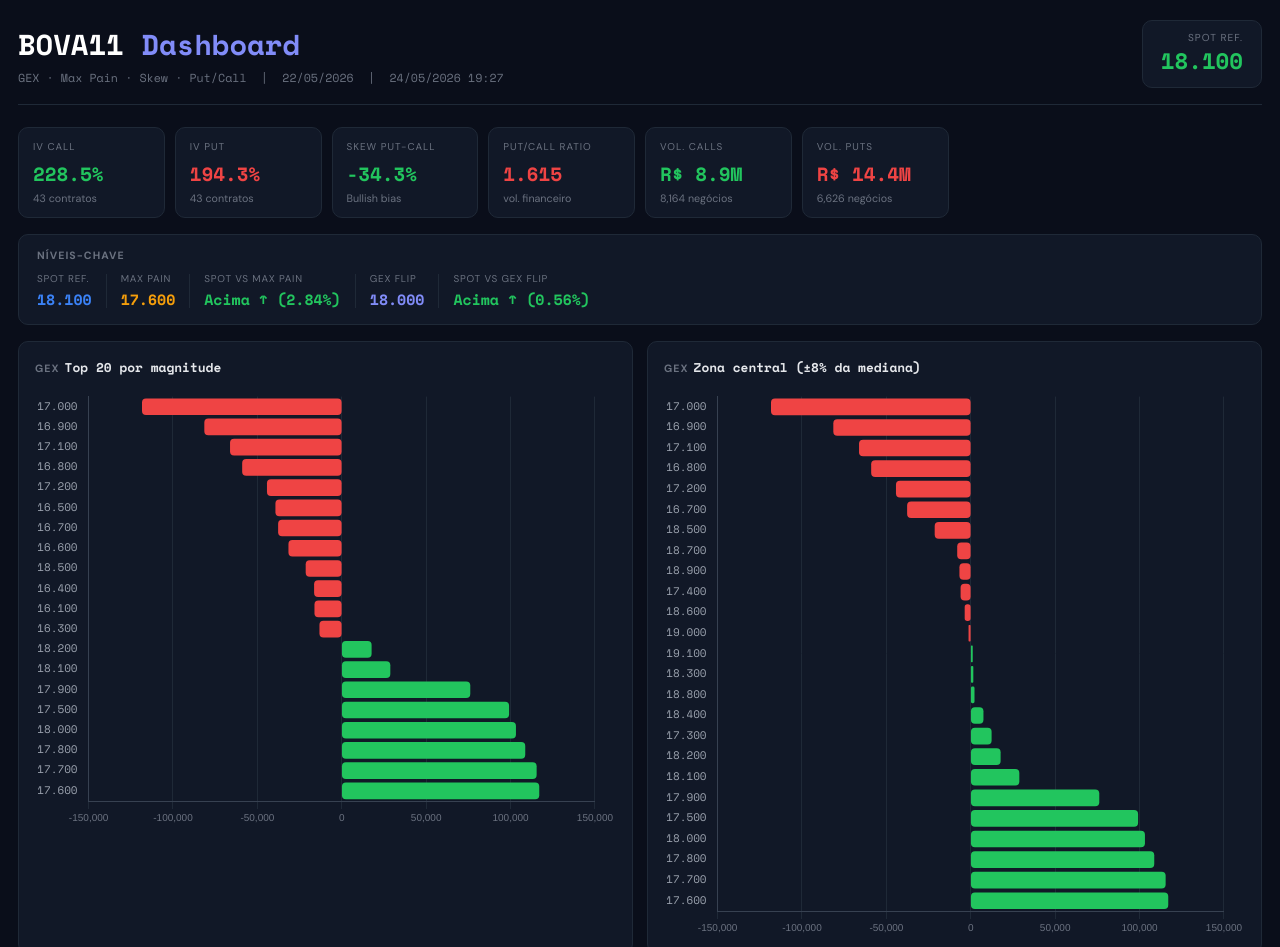
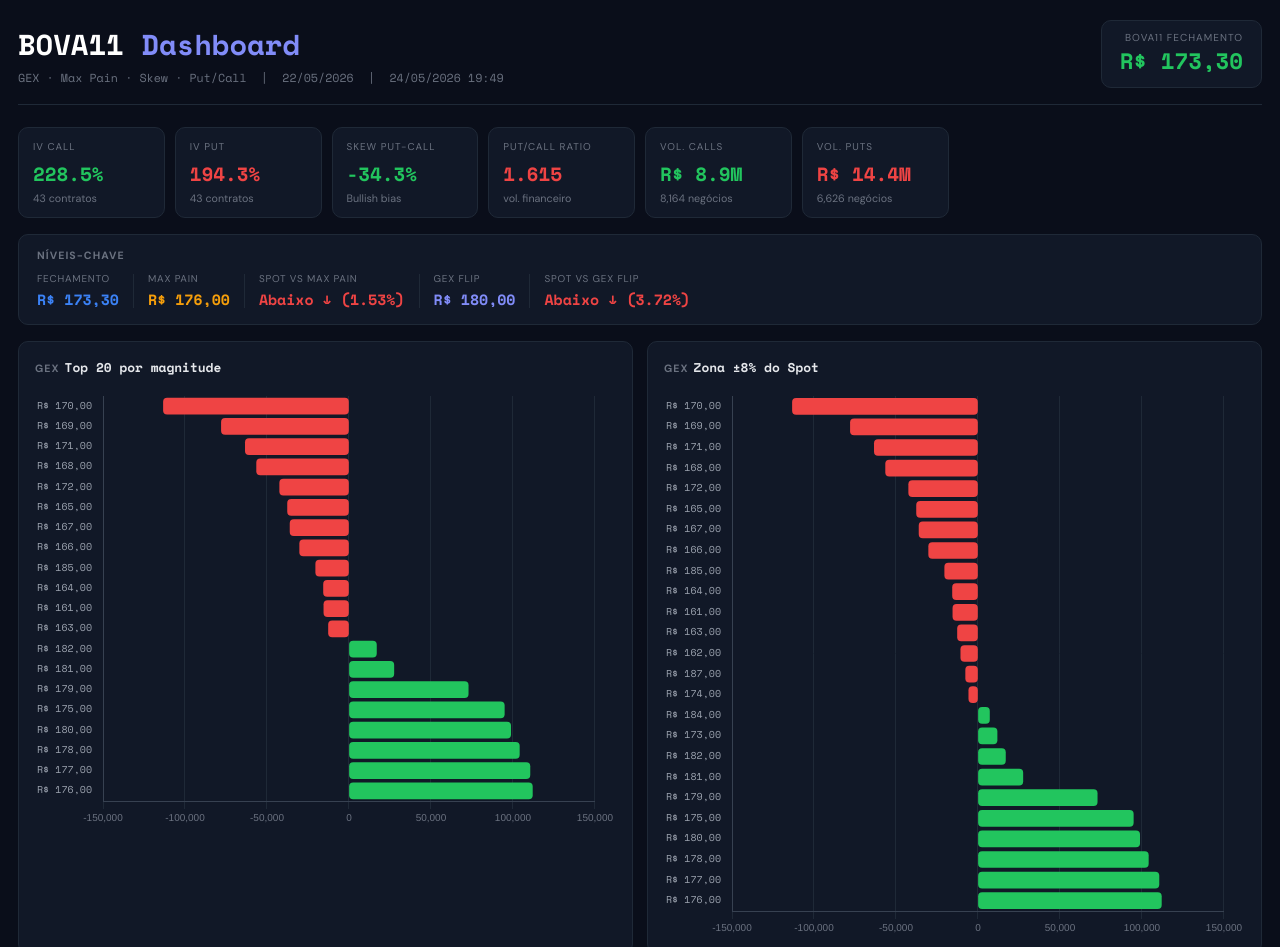
Before and after one commit to DayaneTeixeira/bova11-dashboard, a plain HTML site: page index.html in a window 1280 px wide. Shown: the top 947 px of the page. Drawn offline with nearby package versions, Linux system fonts and the light colour scheme.

Commit message:
deploy: 63e1549615214e0865593b5bd5370d5fa443f086

```diff
--- a/index.html
+++ b/index.html
@@ -42,11 +42,11 @@
 <div class="header">
   <div>
     <h1>BOVA11 <span>Dashboard</span></h1>
-    <p>GEX · Max Pain · Skew · Put/Call &nbsp;|&nbsp; 22/05/2026 &nbsp;|&nbsp; 24/05/2026 19:27</p>
+    <p>GEX · Max Pain · Skew · Put/Call &nbsp;|&nbsp; 22/05/2026 &nbsp;|&nbsp; 24/05/2026 19:49</p>
   </div>
   <div class="spot-badge">
-    <div class="lbl">Spot Ref.</div>
-    <div class="val">18.100</div>
+    <div class="lbl">BOVA11 Fechamento</div>
+    <div class="val">R$ 173,30</div>
   </div>
 </div>
 
@@ -62,16 +62,16 @@
 <div class="levels">
   <h3>Níveis-Chave</h3>
   <div class="levels-row">
-    <div class="li"><span class="lbl">Spot Ref.</span><span class="val" style="color:var(--blue)">18.100</span></div>
+    <div class="li"><span class="lbl">Fechamento</span><span class="val" style="color:var(--blue)">R$ 173,30</span></div>
     <div class="sep"></div>
-    <div class="li"><span class="lbl">Max Pain</span><span class="val" style="color:var(--yellow)">17.600</span></div>
+    <div class="li"><span class="lbl">Max Pain</span><span class="val" style="color:var(--yellow)">R$ 176,00</span></div>
     <div class="sep"></div>
-    <div class="li"><span class="lbl">Spot vs Max Pain</span><span class="val" style="color:#22c55e">Acima ↑ (2.84%)</span></div>
+    <div class="li"><span class="lbl">Spot vs Max Pain</span><span class="val" style="color:#ef4444">Abaixo ↓ (1.53%)</span></div>
 
     <div class="sep"></div>
-    <div class="li"><span class="lbl">GEX Flip</span><span class="val" style="color:var(--accent)">18.000</span></div>
+    <div class="li"><span class="lbl">GEX Flip</span><span class="val" style="color:var(--accent)">R$ 180,00</span></div>
     <div class="sep"></div>
-    <div class="li"><span class="lbl">Spot vs GEX Flip</span><span class="val" style="color:#22c55e">Acima ↑ (0.56%)</span></div>
+    <div class="li"><span class="lbl">Spot vs GEX Flip</span><span class="val" style="color:#ef4444">Abaixo ↓ (3.72%)</span></div>
   </div>
 </div>
 
@@ -81,7 +81,7 @@
     <div class="chart-wrap" style="height:440px"><canvas id="cTop"></canvas></div>
   </div>
   <div class="chart-card">
-    <h3>GEX<span>Zona central (±8% da mediana)</span></h3>
+    <h3>GEX<span>Zona ±8% do Spot</span></h3>
     <div class="chart-wrap" style="height:550px"><canvas id="cNear"></canvas></div>
   </div>
 </div>
@@ -91,26 +91,20 @@
 <script>
 const opts = {
   indexAxis:'y', responsive:true, maintainAspectRatio:false,
-  plugins:{ legend:{display:false}, tooltip:{ callbacks:{ label: c=>' '+c.raw.toLocaleString('pt-BR',{maximumFractionDigits:0}) } } },
+  plugins:{ legend:{display:false}, tooltip:{ callbacks:{ label: c=>' GEX: '+c.raw.toLocaleString('pt-BR',{maximumFractionDigits:0}) } } },
   scales:{
     x:{ ticks:{color:'#6b7280',font:{size:10}}, grid:{color:'#1f2937'}, border:{color:'#374151'} },
-    y:{ ticks:{color:'#9ca3af',font:{size:11,family:"'Space Mono',monospace"}}, grid:{display:false}, border:{color:'#374151'} }
+    y:{ ticks:{color:'#9ca3af',font:{size:10,family:"'Space Mono',monospace"}}, grid:{display:false}, border:{color:'#374151'} }
   }
 };
 new Chart(document.getElementById('cTop'),{
   type:'bar',
-  data:{
-    labels:["17.000", "16.900", "17.100", "16.800", "17.200", "16.500", "16.700", "16.600", "18.500", "16.400", "16.100", "16.300", "18.200", "18.100", "17.900", "17.500", "18.000", "17.800", "17.700", "17.600"],
-    datasets:[{data:[-118167.66, -81247.28, -66007.08, -58817.76, -44124.18, -39110.48, -37517.68, -31399.88, -21180.62, -16199.5, -15980.49, -13028.38, 17490.03, 28576.28, 75949.41, 98945.46, 103008.91, 108523.98, 115271.66, 116822.83],backgroundColor:['#ef4444','#ef4444','#ef4444','#ef4444','#ef4444','#ef4444','#ef4444','#ef4444','#ef4444','#ef4444','#ef4444','#ef4444','#22c55e','#22c55e','#22c55e','#22c55e','#22c55e','#22c55e','#22c55e','#22c55e'],borderRadius:4,borderSkipped:false,barThickness:16}]
-  },
+  data:{labels:["R$ 170,00", "R$ 169,00", "R$ 171,00", "R$ 168,00", "R$ 172,00", "R$ 165,00", "R$ 167,00", "R$ 166,00", "R$ 185,00", "R$ 164,00", "R$ 161,00", "R$ 163,00", "R$ 182,00", "R$ 181,00", "R$ 179,00", "R$ 175,00", "R$ 180,00", "R$ 178,00", "R$ 177,00", "R$ 176,00"],datasets:[{data:[-113140.64, -77790.9, -63199.04, -56315.57, -42247.07, -37446.66, -35921.62, -30064.08, -20279.57, -15510.35, -15300.66, -12474.13, 16745.98, 27360.6, 72718.41, 94736.18, 98626.76, 103907.21, 110367.84, 111853.02],backgroundColor:['#ef4444','#ef4444','#ef4444','#ef4444','#ef4444','#ef4444','#ef4444','#ef4444','#ef4444','#ef4444','#ef4444','#ef4444','#22c55e','#22c55e','#22c55e','#22c55e','#22c55e','#22c55e','#22c55e','#22c55e'],borderRadius:4,borderSkipped:false,barThickness:16}]},
   options:JSON.parse(JSON.stringify(opts))
 });
 new Chart(document.getElementById('cNear'),{
   type:'bar',
-  data:{
-    labels:["17.000", "16.900", "17.100", "16.800", "17.200", "16.700", "18.500", "18.700", "18.900", "17.400", "18.600", "19.000", "19.100", "18.300", "18.800", "18.400", "17.300", "18.200", "18.100", "17.900", "17.500", "18.000", "17.800", "17.700", "17.600"],
-    datasets:[{data:[-118167.66, -81247.28, -66007.08, -58817.76, -44124.18, -37517.68, -21180.62, -7842.73, -6523.24, -5837.25, -3410.04, -1122.2, 979.21, 1321.3, 2019.96, 7321.45, 12152.34, 17490.03, 28576.28, 75949.41, 98945.46, 103008.91, 108523.98, 115271.66, 116822.83],backgroundColor:['#ef4444','#ef4444','#ef4444','#ef4444','#ef4444','#ef4444','#ef4444','#ef4444','#ef4444','#ef4444','#ef4444','#ef4444','#22c55e','#22c55e','#22c55e','#22c55e','#22c55e','#22c55e','#22c55e','#22c55e','#22c55e','#22c55e','#22c55e','#22c55e','#22c55e'],borderRadius:4,borderSkipped:false,barThickness:16}]
-  },
+  data:{labels:["R$ 170,00", "R$ 169,00", "R$ 171,00", "R$ 168,00", "R$ 172,00", "R$ 165,00", "R$ 167,00", "R$ 166,00", "R$ 185,00", "R$ 164,00", "R$ 161,00", "R$ 163,00", "R$ 162,00", "R$ 187,00", "R$ 174,00", "R$ 184,00", "R$ 173,00", "R$ 182,00", "R$ 181,00", "R$ 179,00", "R$ 175,00", "R$ 180,00", "R$ 178,00", "R$ 177,00", "R$ 176,00"],datasets:[{data:[-113140.64, -77790.9, -63199.04, -56315.57, -42247.07, -37446.66, -35921.62, -30064.08, -20279.57, -15510.35, -15300.66, -12474.13, -10467.32, -7509.09, -5588.93, 7009.98, 11635.36, 16745.98, 27360.6, 72718.41, 94736.18, 98626.76, 103907.21, 110367.84, 111853.02],backgroundColor:['#ef4444','#ef4444','#ef4444','#ef4444','#ef4444','#ef4444','#ef4444','#ef4444','#ef4444','#ef4444','#ef4444','#ef4444','#ef4444','#ef4444','#ef4444','#22c55e','#22c55e','#22c55e','#22c55e','#22c55e','#22c55e','#22c55e','#22c55e','#22c55e','#22c55e'],borderRadius:4,borderSkipped:false,barThickness:16}]},
   options:JSON.parse(JSON.stringify(opts))
 });
 </script>
```
